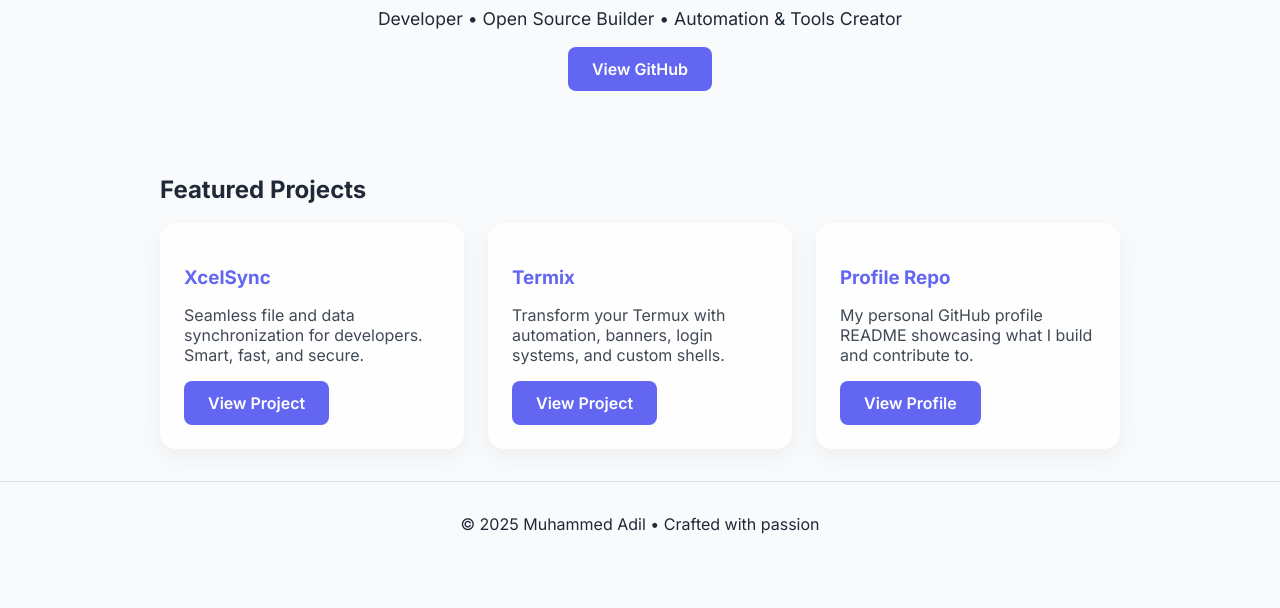
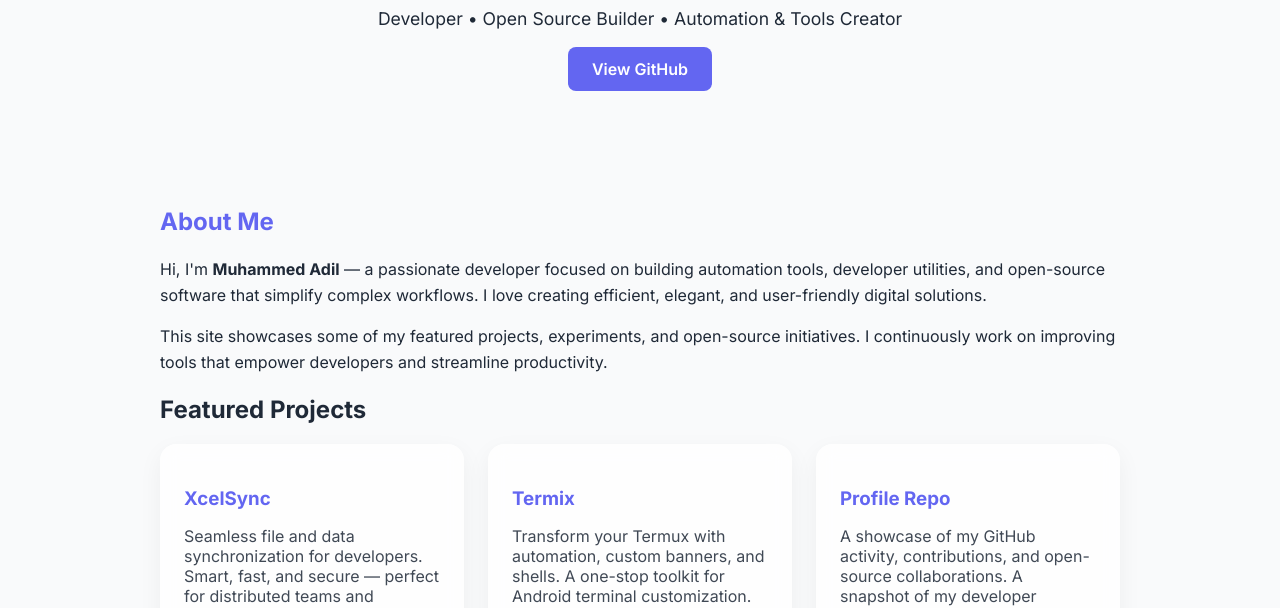
Before and after one commit to ad1xmohd/ad1xmohd.github.io, a plain HTML site: page index.html in a window 1280 px wide. Shown: the part 170-778 px from the top of the page. Drawn offline with Linux system fonts and the light colour scheme.

Commit message:
Enhance index.html with analytics and content updates
Added Google Analytics configuration and updated project descriptions.

```diff
--- a/index.html
+++ b/index.html
@@ -7,16 +7,20 @@
     window.dataLayer = window.dataLayer || [];
     function gtag(){dataLayer.push(arguments);}
     gtag('js', new Date());
+    gtag('config', 'G-1Z52K2N56X');
+  </script>
 
-  gtag('config', 'G-1Z52K2N56X');
+  <!-- Google AdSense -->
   <script async src="https://pagead2.googlesyndication.com/pagead/js/adsbygoogle.js?client=ca-pub-4495006140925420"
      crossorigin="anonymous"></script>
-</script>
+
   <meta name="google-site-verification" content="aZuSnn0ljV_Bp0ePPvzyVRWYcA9CBj236D7opszUUnA" />
   <meta charset="UTF-8">
   <meta name="viewport" content="width=device-width, initial-scale=1.0">
+  <meta name="description" content="Muhammed Adil • Developer, open-source builder, and automation tools creator. Explore my featured projects and developer tools.">
   <title>Muhammed Adil • Developer & Tools Creator</title>
   <link href="https://fonts.googleapis.com/css2?family=Inter:wght@400;600;700&display=swap" rel="stylesheet">
+  <link rel="icon" href="/Favicon.ico" type="image/x-icon">
   <style>
     :root {
       --bg-light: #f9fafb;
@@ -124,22 +128,55 @@
     .theme-toggle:hover {
       opacity: 0.85;
     }
+    .about {
+      margin-top: 3rem;
+      line-height: 1.6;
+    }
+    .about h2 {
+      color: var(--primary);
+      margin-bottom: 0.5rem;
+    }
   </style>
-  <script async src="https://pagead2.googlesyndication.com/pagead/js/adsbygoogle.js?client=ca-pub-4495006140925420"
-     crossorigin="anonymous"></script>
-  <link rel="icon" href="/Favicon.ico" type="image/x-icon">
 </head>
+
 <body>
   <button class="theme-toggle" onclick="toggleTheme()">🌙 Dark Mode</button>
+
   <header>
     <h1>Muhammed Adil</h1>
     <p>Developer • Open Source Builder • Automation & Tools Creator</p>
     <a href="https://github.com/ad1xmohd" class="btn">View GitHub</a>
   </header>
-<script async src="https://pagead2.googlesyndication.com/pagead/js/adsbygoogle.js?client=ca-pub-4495006140925420"
-     crossorigin="anonymous"></script>
+
+  <div class="container">
+    <section class="about">
+      <h2>About Me</h2>
+      <p>Hi, I'm <strong>Muhammed Adil</strong> — a passionate developer focused on building automation tools, developer utilities, and open-source software that simplify complex workflows. I love creating efficient, elegant, and user-friendly digital solutions.</p>
+      <p>This site showcases some of my featured projects, experiments, and open-source initiatives. I continuously work on improving tools that empower developers and streamline productivity.</p>
+    </section>
+
+    <h2>Featured Projects</h2>
+    <div class="projects">
+      <div class="card">
+        <h3>XcelSync</h3>
+        <p>Seamless file and data synchronization for developers. Smart, fast, and secure — perfect for distributed teams and automation scripts.</p>
+        <a href="https://ad1xmohd.github.io/XcelSync" class="btn">View Project</a>
+      </div>
+      <div class="card">
+        <h3>Termix</h3>
+        <p>Transform your Termux with automation, custom banners, and shells. A one-stop toolkit for Android terminal customization.</p>
+        <a href="https://ad1xmohd.github.io/Termix" class="btn">View Project</a>
+      </div>
+      <div class="card">
+        <h3>Profile Repo</h3>
+        <p>A showcase of my GitHub activity, contributions, and open-source collaborations. A snapshot of my developer journey.</p>
+        <a href="https://github.com/ad1xmohd/" class="btn">View Profile</a>
+      </div>
+    </div>
+
+    <!-- In-article Ad (AFTER main content) -->
     <ins class="adsbygoogle"
-     style="display:block; text-align:center;"
+        style="display:block; text-align:center; margin:2rem 0;"
         data-ad-layout="in-article"
         data-ad-format="fluid"
         data-ad-client="ca-pub-4495006140925420"
@@ -147,31 +184,12 @@
     <script>
       (adsbygoogle = window.adsbygoogle || []).push({});
     </script>
-  <div class="container">
-    <h2>Featured Projects</h2>
-    <div class="projects">
-      <div class="card">
-        <h3>XcelSync</h3>
-        <p>Seamless file and data synchronization for developers. Smart, fast, and secure.</p>
-        <a href="https://ad1xmohd.github.io/XcelSync" class="btn">View Project</a>
+
   </div>
-      <div class="card">
-        <h3>Termix</h3>
-        <p>Transform your Termux with automation, banners, login systems, and custom shells.</p>
-        <a href="https://ad1xmohd.github.io/Termix" class="btn">View Project</a>
-      </div>
-      <div class="card">
-        <h3>Profile Repo</h3>
-        <p>My personal GitHub profile README showcasing what I build and contribute to.</p>
-        <a href="https://github.com/ad1xmohd/" class="btn">View Profile</a>
-      </div>
-    </div>
-  </div>
-  <script async src="https://pagead2.googlesyndication.com/pagead/js/adsbygoogle.js?client=ca-pub-4495006140925420"
-     crossorigin="anonymous"></script>
-<!-- Display -->
+
+  <!-- Display Ad at bottom -->
   <ins class="adsbygoogle"
-     style="display:block"
+      style="display:block; margin:2rem auto;"
       data-ad-client="ca-pub-4495006140925420"
       data-ad-slot="4908344800"
       data-ad-format="auto"
@@ -181,7 +199,8 @@
   </script>
 
   <footer>
-    &copy; 2025 Muhammed Adil • Crafted with passion
+    &copy; 2025 Muhammed Adil • Crafted with passion <br>
+    <a href="/privacy.html">Privacy Policy</a> • <a href="/terms.html">Terms</a>
   </footer>
 
   <script>
```
Lines whose indentation alone changed are shown as unchanged.
